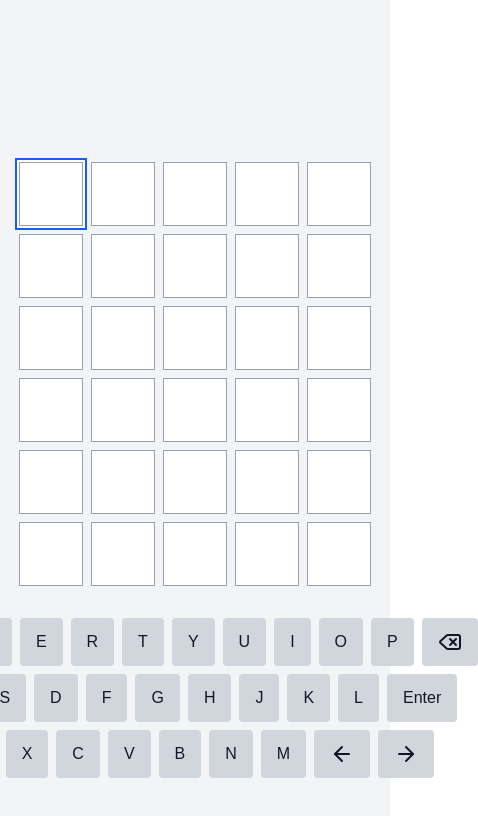
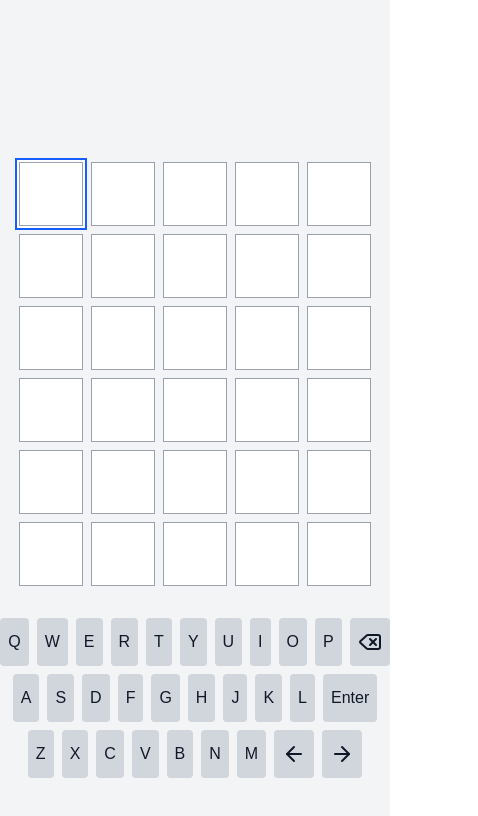
Before and after one commit to mcmc101001/wordle, a Next.js app: page / in a window 390 px wide. Shown: the top 816 px of the page, 478 px wide, since content can reach past the window. Built offline with nearby package versions, Linux system fonts and the light colour scheme.

Commit message:
Improve mobile view

```diff
--- a/src/components/wordle/Keyboard.tsx
+++ b/src/components/wordle/Keyboard.tsx
@@ -31,7 +31,8 @@ export default function Keyboard() {
         <div key={rowIndex} className="flex justify-center gap-2">
           {row.map((keyboard) => (
             <button
-              className="h-12 px-4 rounded flex items-center justify-center bg-gray-300 text-gray-900 hover:bg-gray-400 active:bg-gray-500 disabled:opacity-50"
+              key={keyboard.key}
+              className="h-12 md:px-4 px-2 rounded flex items-center justify-center bg-gray-300 text-gray-900 hover:bg-gray-400 active:bg-gray-500 disabled:opacity-50"
               onClick={() => {
                 window.dispatchEvent(
                   new KeyboardEvent("keydown", { key: keyboard.key })
```
